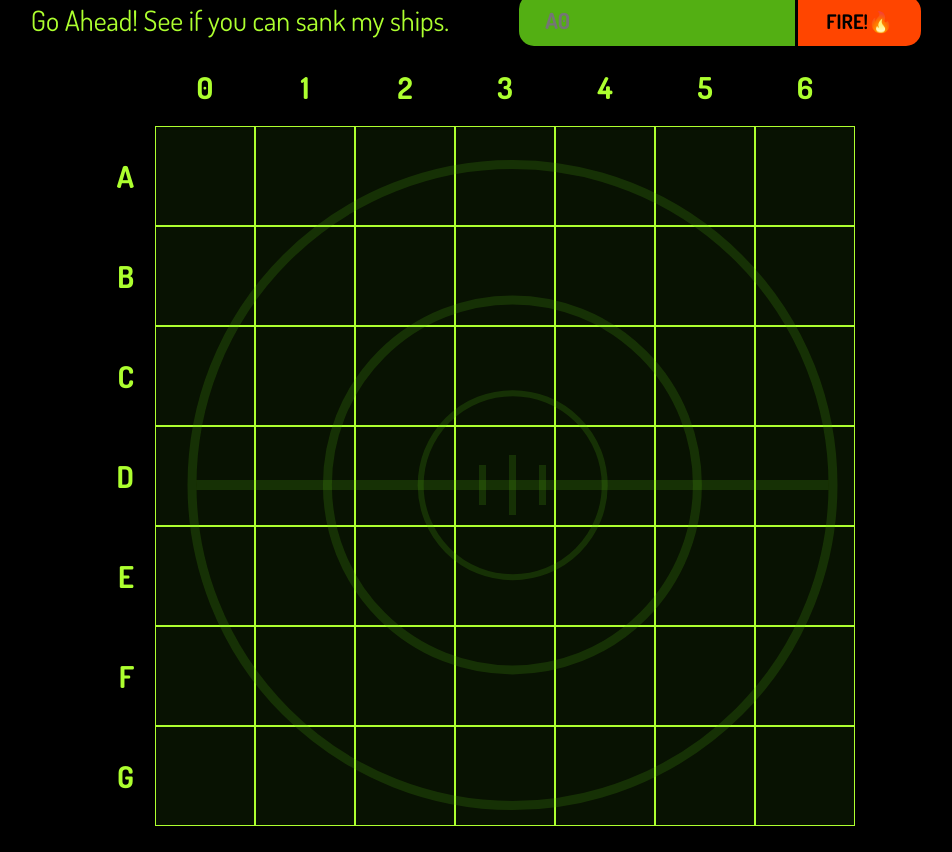
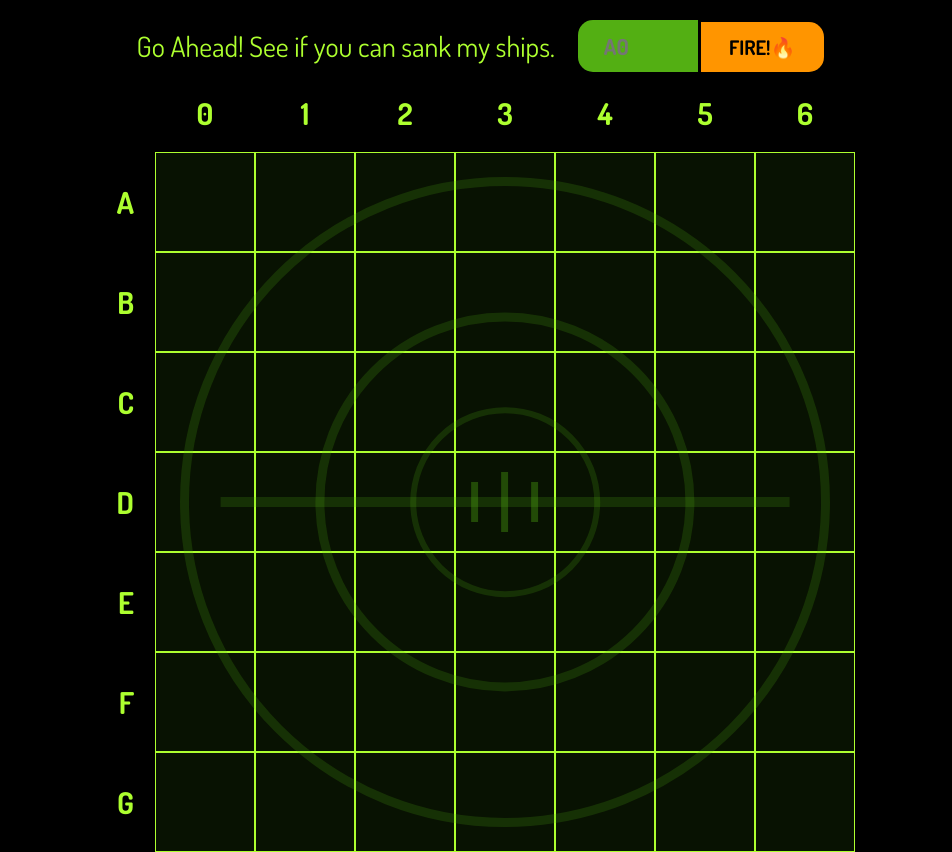
Before and after one commit to Grafdude/battleship_game, a website: page battleship.html in a window 1280 px wide. Shown: the whole page, without its empty margins (160-1112 px from the left). Before the commit the page ends 826 px from the top, so only its background shows below. Drawn offline with Linux system fonts and the light colour scheme.

Commit message:
grid update

```diff
--- a/battleship.html
+++ b/battleship.html
@@ -13,14 +13,14 @@
         <link rel="stylesheet" href="style.css" />
     </head>
     <body>
-        <div id="board">
+        <div class="board">
             <div class="top-wrapper">
-                <div id="messageArea">
+                <div class="messageArea">
                     Go Ahead! See if you can sank my ships.
                 </div>
                 <form>
-                    <input type="text" id="guessInput" placeholder="A0" />
-                    <button type="button" id="fireButton">FIRE!🔥</button>
+                    <input type="text" id="guessInput" placeholder="A0" maxlength="3"/>
+                    <button type="button" id="fireButton" class="btn btn-fire">FIRE!🔥</button>
                 </form>
             </div>
 
@@ -96,11 +96,13 @@
                 <div id="64"></div>
                 <div id="65"></div>
                 <div id="66"></div>
+
                 <div class="crosshair">
                     <div class="crosshair md"></div>
                     <div class="crosshair sm"></div>
                     <div class="crosshair line">
                         <div class="line-vertical"></div>
+                        <div class="line-vertical tip"></div>
                     </div>
                 </div>
             </div>
@@ -109,7 +111,7 @@
             <div class="modal-soldier">
                 <img src="img/soldier.png" alt="soldier" />
             </div>
-            <button class="modal-close">&times;</button>
+            <button class="modal-close btn">&times;</button>
             <h3 class="modal-msg"></h3>
         </div>
         <script src="battleship.js"></script>
--- a/battleship.js
+++ b/battleship.js
@@ -57,7 +57,7 @@ const init = () => {
 const view = {
     //this method takes a string message and displays it on the screen
     displayMessage: function (msg) {
-        let messageArea = document.getElementById('messageArea');
+        let messageArea = document.querySelector('.messageArea');
         messageArea.innerHTML = msg;
     },
 
--- a/sass/style.scss
+++ b/sass/style.scss
@@ -1,3 +1,5 @@
+$color-green: greenyellow;
+
 *,
 *::before,
 *::after {
@@ -13,27 +15,88 @@ html {
 
 body {
     background: #000;
-    display: flex;
-    justify-content: center;
-    align-items: center;
     height: 100vh;
     font-size: 1.6rem;
     box-sizing: border-box;
+
+    display: grid;
+    justify-content: center;
+    align-items: center;
 }
 
-#board {
+.board {
     width: 100%;
-    min-width: 50rem;
     max-width: 100rem;
     /* height: 100rem; */
     /* background: url('img/board.jpg') no-repeat; */
     position: relative;
+
+    display: grid;
+    grid-template-columns: 1fr repeat(2, min-content) 1fr;
 }
 
 .top-wrapper {
     display: grid;
     grid-template-columns: repeat(auto-fit, minmax(40rem, 1fr));
+    grid-column: 2 / 4;
+
     padding: 2rem;
+}
+
+.messageArea {
+    grid-column: 2 / 3;
+
+    color: $color-green;
+    font-size: 2.8rem;
+    text-align: center;
+    align-self: center;
+}
+
+form {
+    text-align: center;
+    grid-column: 3 / 4;
+    grid-row: 1 / 2;
+
+    input {
+        background-color: rgb(83, 175, 19);
+        font-family: inherit;
+        text-transform: uppercase;
+        padding: 1rem 2.4rem;
+        font-size: 2.2rem;
+        font-weight: bold;
+        border: none;
+        width: 12rem;
+        border-top-left-radius: 1.5rem;
+        border-bottom-left-radius: 1.5rem;
+        border: 2px solid transparent;
+        outline: none;
+
+        &:focus {
+            border: 2px solid #afffa9;
+        }
+    }
+}
+
+.btn {
+    font-family: inherit;
+    font-size: 2rem;
+    outline: none;
+    border: none;
+    cursor: pointer;
+
+    &-fire {
+        padding: 1rem 2.6rem;
+        border-top-right-radius: 1.5rem;
+        border-bottom-right-radius: 1.5rem;
+        transition: all 0.25s;
+        font-weight: bold;
+        background: #ff9500;
+        border: 2px solid transparent;
+
+        &:hover {
+            background: orangered;
+        }
+    }
 }
 
 .row-container {
@@ -43,8 +106,11 @@ body {
     justify-content: center;
     position: relative;
 
+    grid-column: 2 / 4;
+    grid-row: 2 / 3;
+
     & > *:nth-of-type(1n + 10) {
-        border: 1px solid greenyellow;
+        border: 1px solid $color-green;
     }
 
     & > *:not(.row-label, .col-label, :first-child) {
@@ -62,12 +128,15 @@ body {
         position: absolute;
         top: 50%;
         left: 50%;
-        transform: translate(-45%, -44%);
+        transform: translate(-50%, -50%);
         width: 65rem;
         height: 65rem;
         border-radius: 50%;
         background-color: rgba(83, 175, 19, 0);
         border: 0.9rem solid rgba(83, 175, 19, 0.2);
+
+        grid-row: 2 / -1;
+        grid-column: 2 / -1;
 
         .md {
             width: 60%;
@@ -84,7 +153,7 @@ body {
 
         .line {
             border: none;
-            width: 100%;
+            width: 90%;
             height: 1rem;
             border-radius: 0;
             background-color: rgba(83, 175, 19, 0.2);
@@ -114,6 +183,15 @@ body {
                 &::after {
                     left: 3rem;
                 }
+
+                .tip {
+                    position: absolute;
+                    top: 50%;
+                    left: 50%;
+
+                    &::after {
+                    }
+                }
             }
         }
     }
@@ -132,56 +210,9 @@ body {
 
 .row-label,
 .col-label {
-    color: greenyellow;
+    color: $color-green;
     font-size: 3rem;
     font-weight: 900;
-}
-
-form {
-    text-align: center;
-
-    input {
-        background-color: rgb(83, 175, 19);
-        font-family: inherit;
-        text-transform: uppercase;
-        padding: 1rem 2.4rem;
-        font-size: 2.2rem;
-        font-weight: bold;
-        border: none;
-        border-top-left-radius: 1.5rem;
-        border-bottom-left-radius: 1.5rem;
-        border: 2px solid transparent;
-        outline: none;
-
-        &:focus {
-            border: 2px solid #afffa9;
-        }
-    }
-}
-
-button {
-    padding: 1rem 2.6rem;
-    border-top-right-radius: 1.5rem;
-    border-bottom-right-radius: 1.5rem;
-    font-family: inherit;
-    font-size: 2rem;
-    font-weight: bold;
-    background: orangered;
-    border: 2px solid transparent;
-    outline: none;
-    cursor: pointer;
-    transition: all 0.25s;
-
-    &:hover {
-        background: #ff9500;
-    }
-}
-
-#messageArea {
-    color: greenyellow;
-    font-size: 2.8rem;
-    text-align: center;
-    align-self: center;
 }
 
 .hit {
@@ -212,8 +243,8 @@ button {
 
     &-close {
         position: absolute;
-        top: -2rem;
-        right: -1rem;
+        top: -1rem;
+        right: 2rem;
         font-size: 6rem;
         background: transparent;
         color: #555;
@@ -251,3 +282,10 @@ button {
         grid-template-rows: 8rem repeat(7, minmax(auto, 9rem));
     }
 }
+
+@media only screen and (max-width: 700px) {
+    .row-container {
+        grid-template-columns: 6rem repeat(7, 7rem);
+        grid-template-rows: 8rem repeat(7, minmax(auto, 7rem));
+    }
+}
```
Also changed, not shown: style.css, 2 other files.
